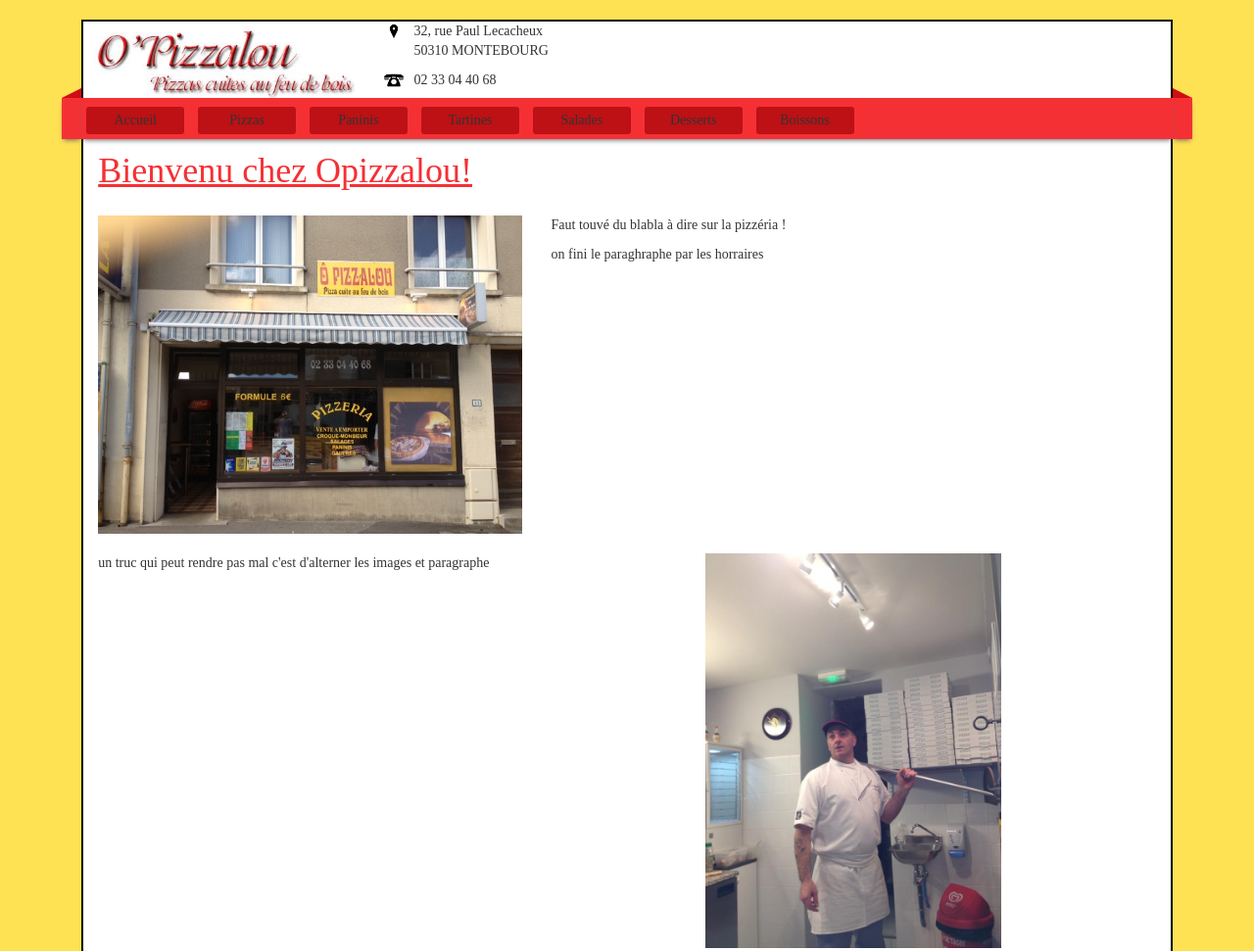
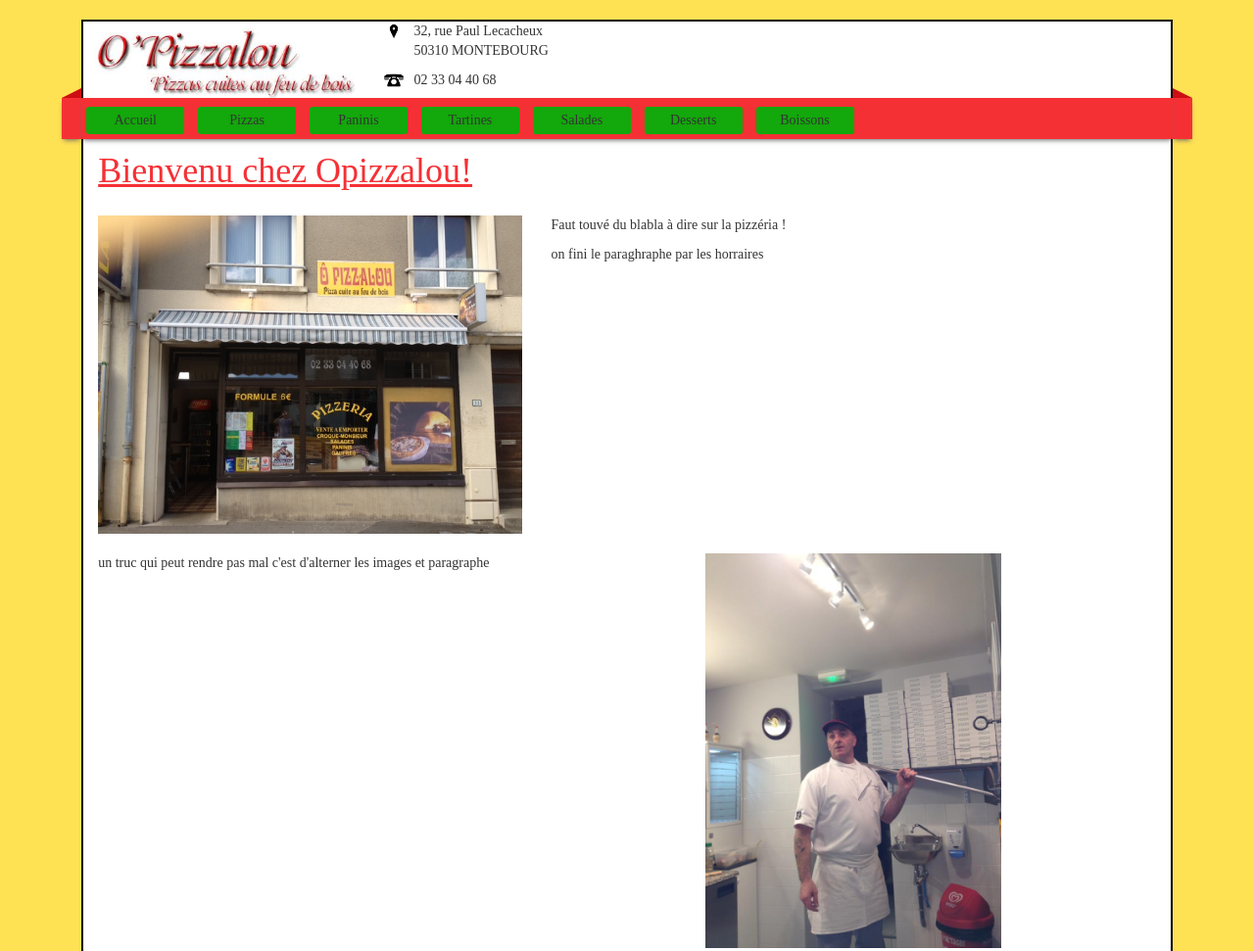
Before and after one commit to brendiche/opizzalou, a plain HTML site: page index.html in a window 1280 px wide. Shown: the top 971 px of the page at 98% size. Drawn offline with Linux system fonts and the light colour scheme.

Commit message:
on m a demandé d essayer le vert pour les boutons mais j ai garde les couleurs

```diff
--- a/style/main.css
+++ b/style/main.css
@@ -7,14 +7,14 @@ li{
     width: 100px;
     text-align: center;
     font-family: "Hobo Std";
-    background-color: #BD1115;
+    background-color: #13A80B;
     padding : 4px 0;
     margin-top: -5px;
     margin-right: 10px;
     border-radius: 3px;
 }
 li:hover{
-    background-color: #FD7679;
+    background-color: #53C247;
 }
 p{
  font-family: "Hobo Std";
```
